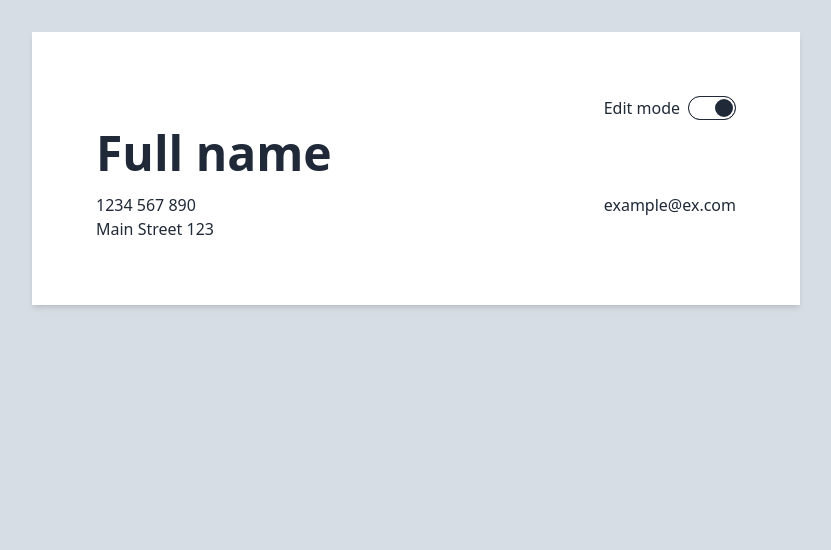
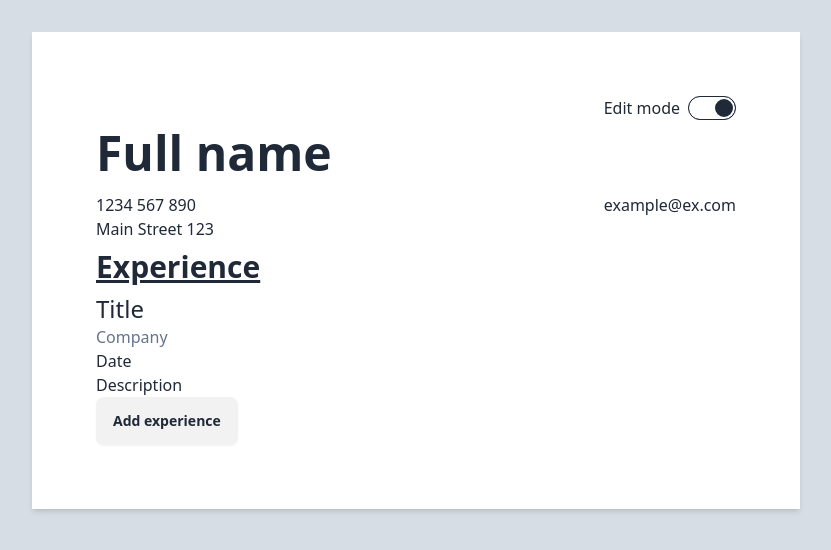
Before and after one commit to youyoumu/cv-application, a React (Vite) app: page / in a window 1280 px wide. Both pictures are taken after a click on the checkbox 936 px from the left and 108 px from the top of the page. Shown: the top 550 px of the page, without its empty margins (224-1055 px from the left). Built offline with nearby package versions, Linux system fonts and the light colour scheme.

Commit message:
Add Experience

```diff
--- a/src/Cv.jsx
+++ b/src/Cv.jsx
@@ -1,4 +1,5 @@
 import General from './General'
+import Experience from './Experience'
 import { useState } from 'react'
 
 function Cv() {
@@ -17,6 +18,7 @@ function Cv() {
       </div>
       <div>
         <General editMode={editMode} />
+        <Experience editMode={editMode} />
       </div>
     </div>
   )
--- /dev/null
+++ b/src/Experience.jsx
@@ -0,0 +1,33 @@
+import ExperienceItem from './ExperienceItem'
+import { useState } from 'react'
+
+function Experience({ editMode }) {
+  const [ExperienceItems, setExperienceItems] = useState([
+    {
+      id: 0
+    }
+  ])
+
+  const renderExperienceItems = ExperienceItems.map((item) => {
+    return <ExperienceItem key={item.id} editMode={editMode} />
+  })
+
+  const addNewExperienceItem = () => {
+    const lastId = ExperienceItems[ExperienceItems.length - 1].id
+    setExperienceItems([...ExperienceItems, { id: lastId + 1 }])
+  }
+
+  return (
+    <div>
+      <div className="text-3xl font-bold mb-2 underline">Experience</div>
+      {renderExperienceItems}
+      {editMode && (
+        <button className="btn" onClick={addNewExperienceItem}>
+          Add experience
+        </button>
+      )}
+    </div>
+  )
+}
+
+export default Experience
--- /dev/null
+++ b/src/ExperienceItem.jsx
@@ -0,0 +1,39 @@
+import TextForm from './TextForm'
+import { useState } from 'react'
+
+function ExperienceItem({ editMode }) {
+  const [title, setTitle] = useState('Title')
+  const [company, setCompany] = useState('Company')
+  const [date, setDate] = useState('Date')
+  const [description, setDescription] = useState('Description')
+
+  if (editMode) {
+    return (
+      <div>
+        <TextForm
+          text={title}
+          className="text-2xl"
+          onChangeCallback={setTitle}
+        />
+        <TextForm
+          text={company}
+          className="text-slate-500"
+          onChangeCallback={setCompany}
+        />
+        <TextForm text={date} onChangeCallback={setDate} />
+        <TextForm text={description} onChangeCallback={setDescription} />
+      </div>
+    )
+  } else {
+    return (
+      <div>
+        <div className="text-2xl">{title}</div>
+        <div className="text-slate-500">{company}</div>
+        <div>{date}</div>
+        <div>{description}</div>
+      </div>
+    )
+  }
+}
+
+export default ExperienceItem
--- a/src/General.jsx
+++ b/src/General.jsx
@@ -9,7 +9,7 @@ function General({ editMode }) {
 
   if (editMode) {
     return (
-      <div>
+      <div className="mb-2">
         <div className="text-5xl font-bold mb-2">
           <TextForm text={name} onChangeCallback={setName} />
         </div>
@@ -26,7 +26,7 @@ function General({ editMode }) {
     )
   }
   return (
-    <div>
+    <div className="mb-2">
       <div className="text-5xl font-bold mb-2 py-2">{name}</div>
       <div className="grid grid-cols-2 justify-between">
         <div>{phoneNumber}</div>
--- a/src/output.css
+++ b/src/output.css
@@ -750,6 +750,65 @@ html {
   --tw-contain-style:  ;
 }
 
+.btn {
+  display: inline-flex;
+  height: 3rem;
+  min-height: 3rem;
+  flex-shrink: 0;
+  cursor: pointer;
+  -webkit-user-select: none;
+     -moz-user-select: none;
+          user-select: none;
+  flex-wrap: wrap;
+  align-items: center;
+  justify-content: center;
+  border-radius: var(--rounded-btn, 0.5rem);
+  border-color: transparent;
+  border-color: oklch(var(--btn-color, var(--b2)) / var(--tw-border-opacity));
+  padding-left: 1rem;
+  padding-right: 1rem;
+  text-align: center;
+  font-size: 0.875rem;
+  line-height: 1em;
+  gap: 0.5rem;
+  font-weight: 600;
+  text-decoration-line: none;
+  transition-duration: 200ms;
+  transition-timing-function: cubic-bezier(0, 0, 0.2, 1);
+  border-width: var(--border-btn, 1px);
+  animation: button-pop var(--animation-btn, 0.25s) ease-out;
+  transition-property: color, background-color, border-color, opacity, box-shadow, transform;
+  --tw-text-opacity: 1;
+  color: var(--fallback-bc,oklch(var(--bc)/var(--tw-text-opacity)));
+  --tw-shadow: 0 1px 2px 0 rgb(0 0 0 / 0.05);
+  --tw-shadow-colored: 0 1px 2px 0 var(--tw-shadow-color);
+  box-shadow: var(--tw-ring-offset-shadow, 0 0 #0000), var(--tw-ring-shadow, 0 0 #0000), var(--tw-shadow);
+  outline-color: var(--fallback-bc,oklch(var(--bc)/1));
+  background-color: oklch(var(--btn-color, var(--b2)) / var(--tw-bg-opacity));
+  --tw-bg-opacity: 1;
+  --tw-border-opacity: 1;
+}
+
+.btn-disabled,
+  .btn[disabled],
+  .btn:disabled {
+  pointer-events: none;
+}
+
+:where(.btn:is(input[type="checkbox"])),
+:where(.btn:is(input[type="radio"])) {
+  width: auto;
+  -webkit-appearance: none;
+     -moz-appearance: none;
+          appearance: none;
+}
+
+.btn:is(input[type="checkbox"]):after,
+.btn:is(input[type="radio"]):after {
+  --tw-content: attr(aria-label);
+  content: var(--tw-content);
+}
+
 .card {
   position: relative;
   display: flex;
@@ -817,6 +876,59 @@ html {
   --tw-border-opacity: 0.2;
 }
 
+@media (hover: hover) {
+  .btn:hover {
+    --tw-border-opacity: 1;
+    border-color: var(--fallback-b3,oklch(var(--b3)/var(--tw-border-opacity)));
+    --tw-bg-opacity: 1;
+    background-color: var(--fallback-b3,oklch(var(--b3)/var(--tw-bg-opacity)));
+  }
+
+  @supports (color: color-mix(in oklab, black, black)) {
+    .btn:hover {
+      background-color: color-mix(
+            in oklab,
+            oklch(var(--btn-color, var(--b2)) / var(--tw-bg-opacity, 1)) 90%,
+            black
+          );
+      border-color: color-mix(
+            in oklab,
+            oklch(var(--btn-color, var(--b2)) / var(--tw-border-opacity, 1)) 90%,
+            black
+          );
+    }
+  }
+
+  @supports not (color: oklch(0% 0 0)) {
+    .btn:hover {
+      background-color: var(--btn-color, var(--fallback-b2));
+      border-color: var(--btn-color, var(--fallback-b2));
+    }
+  }
+
+  .btn.glass:hover {
+    --glass-opacity: 25%;
+    --glass-border-opacity: 15%;
+  }
+
+  .btn-disabled:hover,
+    .btn[disabled]:hover,
+    .btn:disabled:hover {
+    --tw-border-opacity: 0;
+    background-color: var(--fallback-n,oklch(var(--n)/var(--tw-bg-opacity)));
+    --tw-bg-opacity: 0.2;
+    color: var(--fallback-bc,oklch(var(--bc)/var(--tw-text-opacity)));
+    --tw-text-opacity: 0.2;
+  }
+
+  @supports (color: color-mix(in oklab, black, black)) {
+    .btn:is(input[type="checkbox"]:checked):hover, .btn:is(input[type="radio"]:checked):hover {
+      background-color: color-mix(in oklab, var(--fallback-p,oklch(var(--p)/1)) 90%, black);
+      border-color: color-mix(in oklab, var(--fallback-p,oklch(var(--p)/1)) 90%, black);
+    }
+  }
+}
+
 .input {
   flex-shrink: 1;
   -webkit-appearance: none;
@@ -869,6 +981,61 @@ html {
   box-shadow: var(--handleoffsetcalculator) 0 0 2px var(--tglbg) inset,
     0 0 0 2px var(--tglbg) inset,
     var(--togglehandleborder);
+}
+
+.btn:active:hover,
+  .btn:active:focus {
+  animation: button-pop 0s ease-out;
+  transform: scale(var(--btn-focus-scale, 0.97));
+}
+
+@supports not (color: oklch(0% 0 0)) {
+  .btn {
+    background-color: var(--btn-color, var(--fallback-b2));
+    border-color: var(--btn-color, var(--fallback-b2));
+  }
+}
+
+.btn:focus-visible {
+  outline-style: solid;
+  outline-width: 2px;
+  outline-offset: 2px;
+}
+
+.btn.glass {
+  --tw-shadow: 0 0 #0000;
+  --tw-shadow-colored: 0 0 #0000;
+  box-shadow: var(--tw-ring-offset-shadow, 0 0 #0000), var(--tw-ring-shadow, 0 0 #0000), var(--tw-shadow);
+  outline-color: currentColor;
+}
+
+.btn.glass.btn-active {
+  --glass-opacity: 25%;
+  --glass-border-opacity: 15%;
+}
+
+.btn.btn-disabled,
+  .btn[disabled],
+  .btn:disabled {
+  --tw-border-opacity: 0;
+  background-color: var(--fallback-n,oklch(var(--n)/var(--tw-bg-opacity)));
+  --tw-bg-opacity: 0.2;
+  color: var(--fallback-bc,oklch(var(--bc)/var(--tw-text-opacity)));
+  --tw-text-opacity: 0.2;
+}
+
+.btn:is(input[type="checkbox"]:checked),
+.btn:is(input[type="radio"]:checked) {
+  --tw-border-opacity: 1;
+  border-color: var(--fallback-p,oklch(var(--p)/var(--tw-border-opacity)));
+  --tw-bg-opacity: 1;
+  background-color: var(--fallback-p,oklch(var(--p)/var(--tw-bg-opacity)));
+  --tw-text-opacity: 1;
+  color: var(--fallback-pc,oklch(var(--pc)/var(--tw-text-opacity)));
+}
+
+.btn:is(input[type="checkbox"]:checked):focus-visible, .btn:is(input[type="radio"]:checked):focus-visible {
+  outline-color: var(--fallback-p,oklch(var(--p)/1));
 }
 
 @keyframes button-pop {
@@ -1276,11 +1443,6 @@ html {
   padding-right: 0.5rem;
 }
 
-.py-1 {
-  padding-top: 0.25rem;
-  padding-bottom: 0.25rem;
-}
-
 .py-2 {
   padding-top: 0.5rem;
   padding-bottom: 0.5rem;
@@ -1294,6 +1456,16 @@ html {
   text-align: end;
 }
 
+.text-2xl {
+  font-size: 1.5rem;
+  line-height: 2rem;
+}
+
+.text-3xl {
+  font-size: 1.875rem;
+  line-height: 2.25rem;
+}
+
 .text-5xl {
   font-size: 3rem;
   line-height: 1;
@@ -1301,6 +1473,15 @@ html {
 
 .font-bold {
   font-weight: 700;
+}
+
+.text-slate-500 {
+  --tw-text-opacity: 1;
+  color: rgb(100 116 139 / var(--tw-text-opacity));
+}
+
+.underline {
+  text-decoration-line: underline;
 }
 
 .shadow-md {
```
